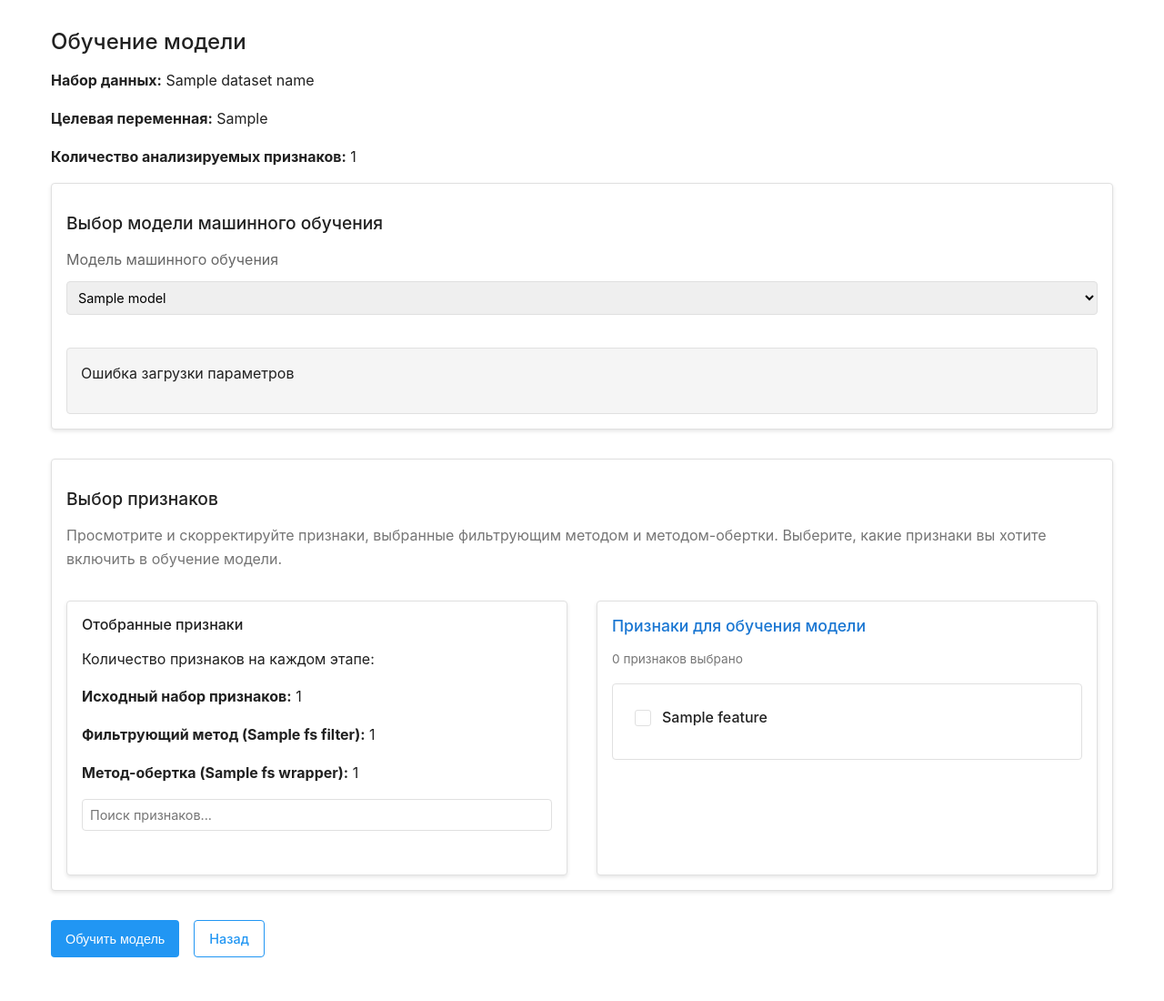
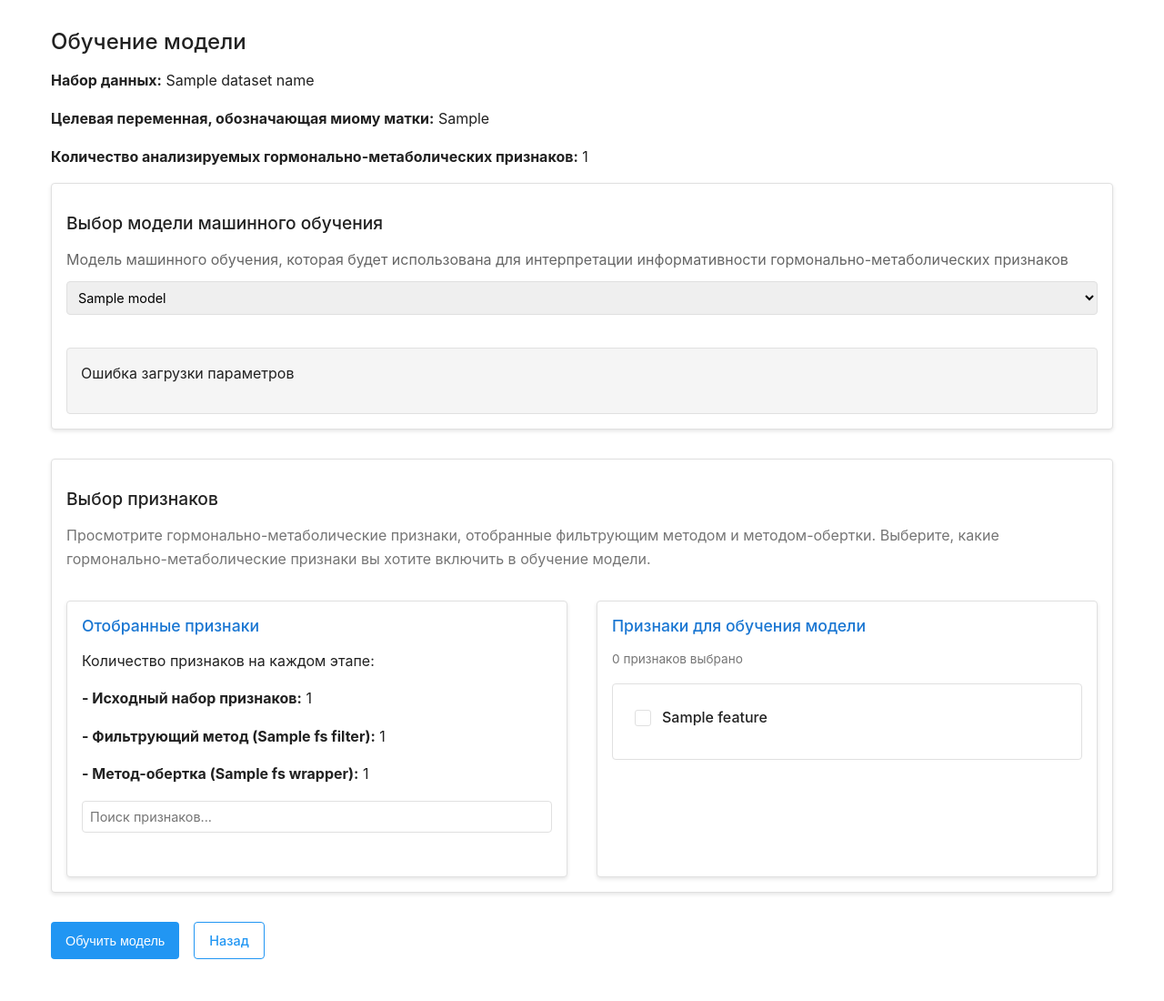
Before and after one commit to Diler22SS/An-AI-web-app-for-interpreted-machine-learning-in-biomedical-researches, a Django app: template big_sys/featurama/templates/featurama/manual_feature_selection.html in a window 1280 px wide. Shown: the part 84-1184 px from the top of the page at 91% size. Run offline with Django 5.2, Linux system fonts and the light colour scheme; the template is opened without the code that fills it: most values are stand-ins (such as "Sample title", 1, 10 or a date in 2020); data that the repository does not hold is empty.

Commit message:
Made it more specialized

```diff
--- a/big_sys/featurama/algorithms/BaseMLModel.py
+++ b/big_sys/featurama/algorithms/BaseMLModel.py
@@ -77,7 +77,7 @@ class BaseMachineLearning(ABC):
             fontsize=12
         )
         plt.tick_params(axis='y', labelsize=10)
-        plt.title("Важность признаков", fontsize=14)
+        plt.title("Информативность признаков", fontsize=14)
         plt.tight_layout()
         buf = io.BytesIO()
         plt.savefig(buf, format='png')
--- a/big_sys/featurama/templates/featurama/manual_feature_selection.html
+++ b/big_sys/featurama/templates/featurama/manual_feature_selection.html
@@ -302,15 +302,15 @@
     </div>
     <h2>Обучение модели</h2>
     <p><strong>Набор данных:</strong> {{ dataset_name }}</p>
-    <p><strong>Целевая переменная:</strong> {{ target_variable }}</p>
-    <p><strong>Количество анализируемых признаков:</strong> {{ user_features|length }}</p>
+    <p><strong>Целевая переменная, обозначающая миому матки:</strong> {{ target_variable }}</p>
+    <p><strong>Количество анализируемых гормонально-метаболических признаков:</strong> {{ user_features|length }}</p>
 
         <form method="post" enctype="multipart/form-data" id="pipeline-form">
             {% csrf_token %}
             <!-- Модель машинного обучения -->
             <div class="method-section">
                 <h3>Выбор модели машинного обучения</h3>
-                <p class="description">Модель машинного обучения</p>
+                <p class="description">Модель машинного обучения, которая будет использована для интерпретации информативности гормонально-метаболических признаков</p>
                 <select name="model_method" id="model-method-select" required onchange="updateParameters(this, 'model')">
                     {% for model in models %}
                         <option value="{{ model.function_name }}"
@@ -325,16 +325,16 @@
             <div class="section">
                 <h3>Выбор признаков</h3>
                 <p class="text-muted">
-                    Просмотрите и скорректируйте признаки, выбранные фильтрующим методом и методом-обертки.
-                    Выберите, какие признаки вы хотите включить в обучение модели.
+                    Просмотрите гормонально-метаболические признаки, отобранные фильтрующим методом и методом-обертки.
+                    Выберите, какие гормонально-метаболические признаки вы хотите включить в обучение модели.
                 </p>
                 <div class="feature-selection-container">
                     <div class="features-section">
-                        <h4>Отобранные признаки</h4>
+                        <h3>Отобранные признаки</h3>
                         <p>Количество признаков на каждом этапе:</p>
-                        <p><strong>Исходный набор признаков:</strong> {{ user_features|length }}</p>
-                        <p><strong>Фильтрующий метод ({{ pipeline.fs_filter.name }}):</strong> {{ filtered_features|length }}</p>
-                        <p><strong>Метод-обертка ({{ pipeline.fs_wrapper.name }}):</strong> {{ wrapped_features|length }}</p>
+                        <p><strong>- Исходный набор признаков:</strong> {{ user_features|length }}</p>
+                        <p><strong>- Фильтрующий метод ({{ pipeline.fs_filter.name }}):</strong> {{ filtered_features|length }}</p>
+                        <p><strong>- Метод-обертка ({{ pipeline.fs_wrapper.name }}):</strong> {{ wrapped_features|length }}</p>
 
                         <div class="search-container">
                             <input type="text" id="feature-search" placeholder="Поиск признаков..." class="search-input">
--- a/big_sys/featurama/templates/featurama/pre_select_features.html
+++ b/big_sys/featurama/templates/featurama/pre_select_features.html
@@ -367,9 +367,9 @@
         <div class="section">
             <h2>Предварительный выбор признаков</h2>
             <p><strong>Набор данных:</strong> {{ dataset_name }}</p>
-            <p><strong>Целевая переменная:</strong> {{ target_variable }}</p>
+            <p><strong>Целевая переменная, обозначающая миому матки:</strong> {{ target_variable }}</p>
             <p class="description">
-                Выберите признаки, которые вы хотите включить в анализ.
+                Выберите гормонально-метаболические признаки, которые вы хотите включить в анализ.
                 Признаки, не выбранные здесь, будут игнорироваться при обработке.
             </p>
 
--- a/big_sys/featurama/templates/featurama/select_target_variable.html
+++ b/big_sys/featurama/templates/featurama/select_target_variable.html
@@ -365,10 +365,10 @@
     <form method="post" enctype="multipart/form-data" id="dataUploadForm">
         {% csrf_token %}
         <div class="section">
-            <h2>Выбор целевой переменной</h2>
+            <h2>Выбор названия целевой переменной</h2>
             <p><strong>Набор данных:</strong> {{ dataset_name }}</p>
 
-            <p class="description">Выберите бинарную целевую переменную</p>
+            <p class="description">Выберите название целевой переменной, обозначающая миому матки. Целевая переменная должна быть бинарной и сбалансированной.</p>
             <div class="form-group">
                 {{ form.target_variable.label_tag }}
                 {{ form.target_variable }}
--- a/big_sys/featurama/templates/featurama/upload_file.html
+++ b/big_sys/featurama/templates/featurama/upload_file.html
@@ -367,9 +367,8 @@
         <div class="section">
             <h2>Загрузка файла</h2>
 
-
             <p class="description">
-                Загрузите CSV или Excel файл (макс. 10MB). Данные должны содержать заголовки столбцов.
+                Загрузите CSV или Excel файл (макс. 10MB) с данными гормонально-метаболических показателей миомы матки. Данные должны содержать заголовки столбцов.
             </p>
 
             <div class="file-upload-container">
```
Also changed, not shown: big_sys/featurama/templates/featurama/configure_pipeline.html (+4 -4 lines), big_sys/featurama/templates/featurama/pipelines.html (+5 -5 lines), big_sys/featurama/templates/featurama/results_summary.html (+9 -9 lines).
